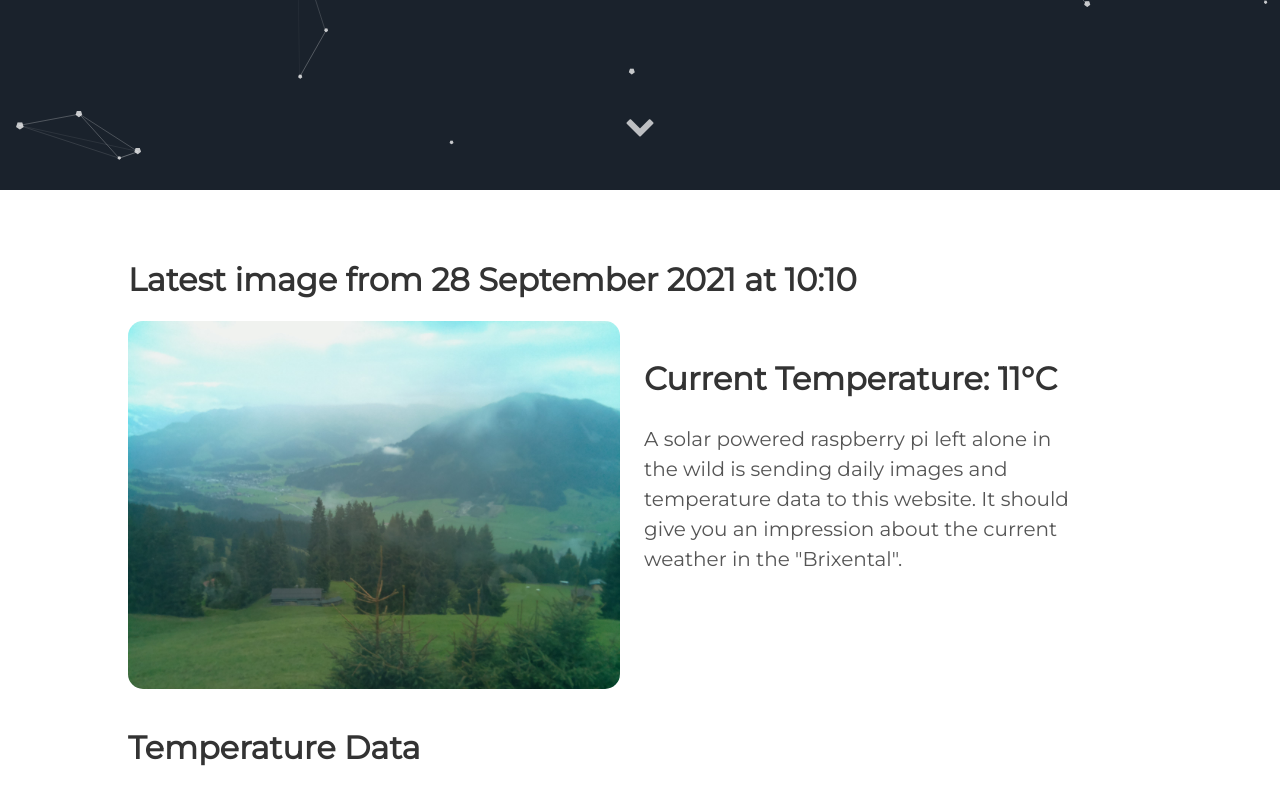
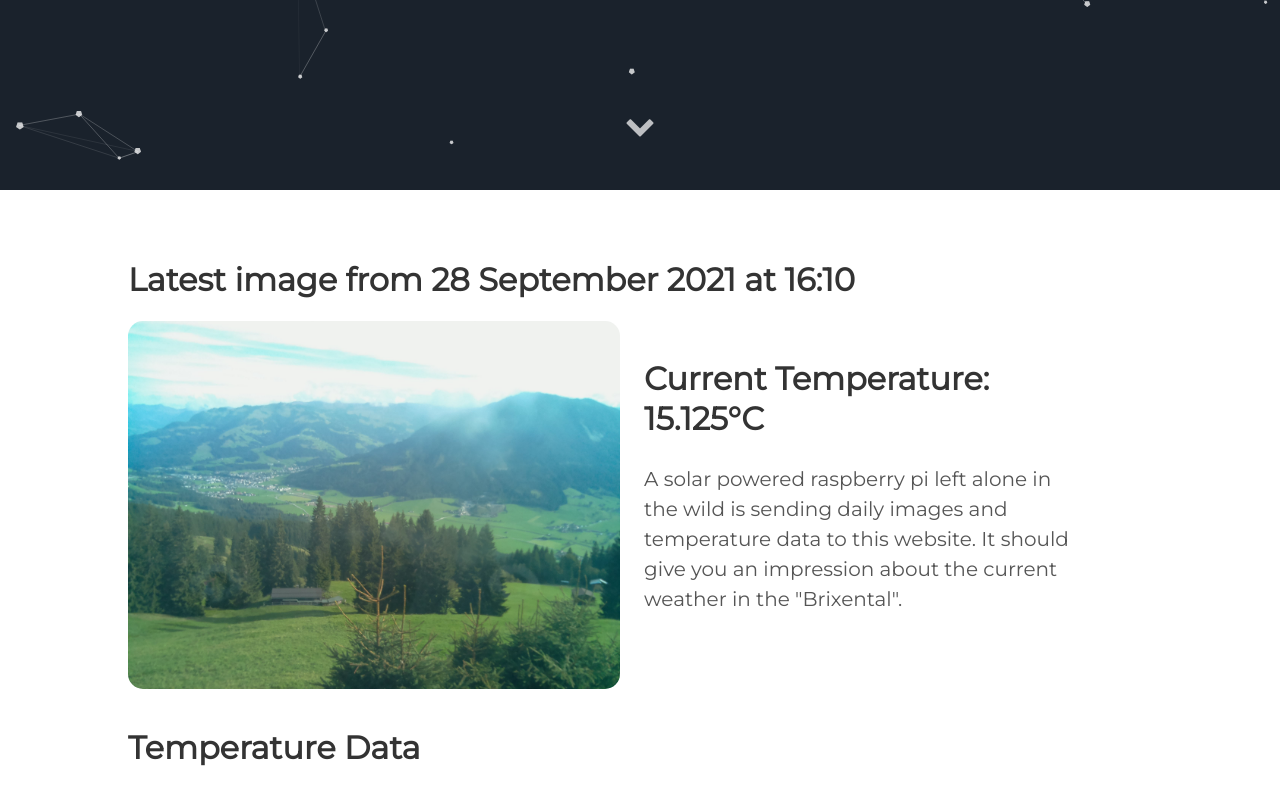
Before and after one commit to vektorious/vektorious.github.io, a Jekyll site: the page built from resources/huette.md, in a window 1280 px wide and 900 px high, scrolled down 710 px. Shown: the top 805 px of the window. Built offline with Jekyll 4.4.1, drawn with Linux system fonts in a browser that asks for light colours.

Commit message:
I'm a bot beep boop

```diff
--- a/resources/huette.md
+++ b/resources/huette.md
@@ -6,13 +6,13 @@ image: '/assets/img/'
 description: 'Live image from the Austrian alps'
 twitter_text: ' '
 ---
-## Latest image from 28 September 2021 at 10:10
+## Latest image from 28 September 2021 at 16:10
 <div class="huette">
   <div class="huette-image">
     <img src="{{ "/assets/img/huette.jpg" | prepend: site.baseurl }}">
   </div>
   <div class="huette-text">
-        <h2>Current Temperature: 11°C</h2>
+        <h2>Current Temperature: 15.125°C</h2>
         <p>A solar powered raspberry pi left alone in the wild is sending daily images and temperature data to this website. It should give you an impression about the current weather in the "Brixental".</p>
 
   </div>
```
Also changed, not shown: rpi-script/2021-09-28_160926.txt (renamed from rpi-script/2021-09-28_100925.txt, +5 -5 lines), rpi-script/huette.md (+2 -2 lines), assets/img/huette.jpg, assets/img/temp_plot.png, rpi-script/temp_plot.png, 1 other file.
